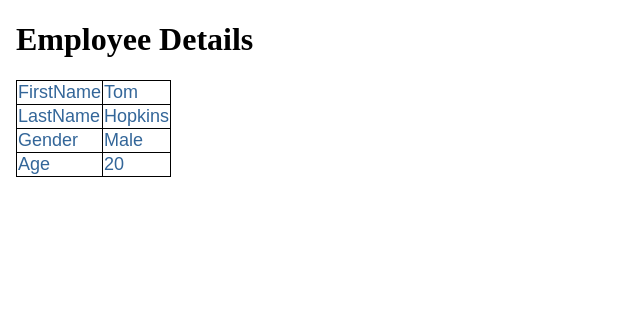
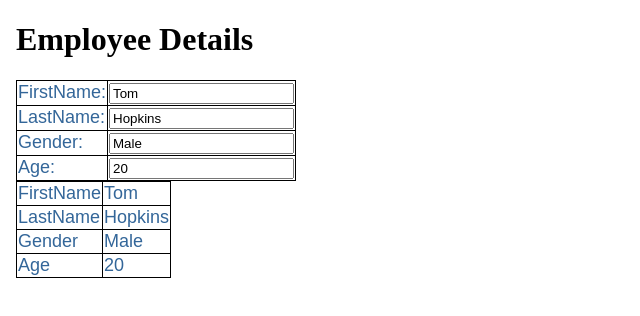
Before and after one commit to surendrakumarmuchiram/AngularApplication, an Angular app: page / in a window 1280 px wide. Shown: the top 316 px of the page, without its empty margins (0-640 px from the left). Built offline with nearby package versions, Linux system fonts and the light colour scheme.

Commit message:
Added two way data binding in employee component

```diff
--- a/src/app/app.module.ts
+++ b/src/app/app.module.ts
@@ -1,6 +1,7 @@
 import { NgModule } from '@angular/core';
 import { BrowserModule } from '@angular/platform-browser';
 import{EmployeeComponent} from './employee/employee.component'
+import {FormsModule} from '@angular/forms'
 
 import { AppComponent } from './app.component';
 
@@ -9,7 +10,7 @@ import { AppComponent } from './app.component';
     AppComponent, EmployeeComponent
   ],
   imports: [
-    BrowserModule
+    BrowserModule, FormsModule
   ],
   providers: [],
   bootstrap: [AppComponent]
--- a/src/app/employee/employee.component.html
+++ b/src/app/employee/employee.component.html
@@ -1,3 +1,23 @@
+<table>
+    <tr>
+        <td>FirstName:</td>
+        <td><input type="text" [(ngModel)]="firstName" /></td>
+    </tr>
+    <tr>
+        <td>LastName:</td>
+        <td><input type="text" [(ngModel)]="lastName" /></td>
+    </tr>
+    <tr>
+        <td>Gender:</td>
+        <td><input type="text" [(ngModel)]="gender" /></td>
+    </tr>
+
+    <tr>
+        <td>Age:</td>
+        <td><input type="number" [(ngModel)]="age" /></td>
+    </tr>
+</table>
+
 <table>
     <tr>
         <td>FirstName</td>
--- a/src/app/employee/employee.component.ts
+++ b/src/app/employee/employee.component.ts
@@ -1,4 +1,5 @@
 import{Component} from '@angular/core'
+import { FormsModule} from '@angular/forms'
 
 @Component({
     selector: 'my-employee',
```
